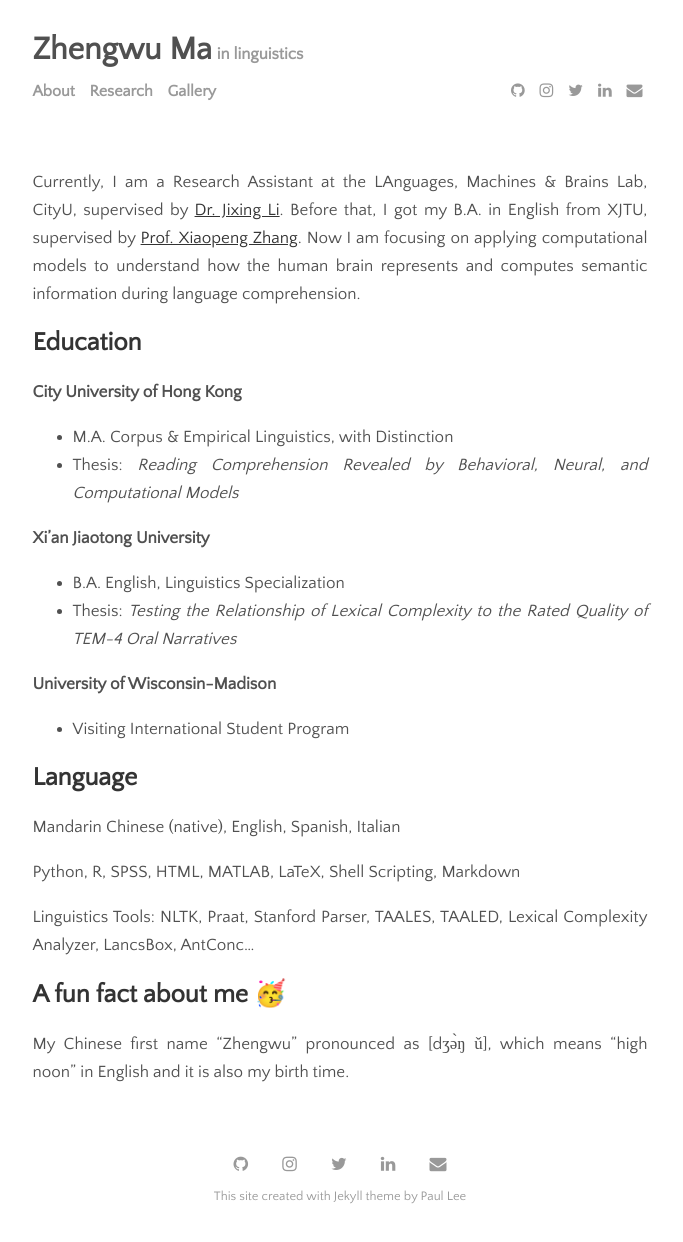
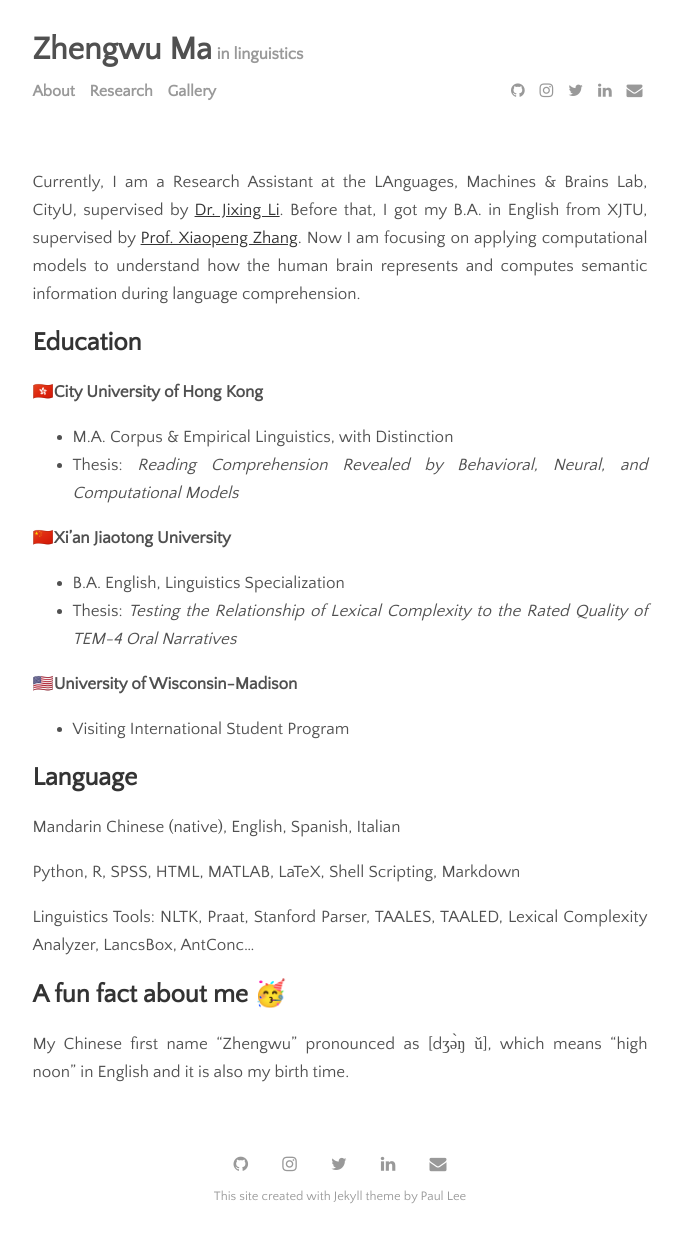
Before and after one commit to zhengwuma/zhengwuma.github.io, a Jekyll site: the page built from menu/about.md, in a window 1280 px wide. Shown: the whole page, without its empty margins (300-983 px from the left). Built offline with Jekyll 4.4.1, drawn with Linux system fonts in a browser that asks for light colours.

```diff
--- a/menu/about.md
+++ b/menu/about.md
@@ -8,15 +8,15 @@ Currently, I am a Research Assistant at the LAnguages, Machines & Brains Lab, Ci
 
 ## Education
 
-__City University of Hong Kong__
+🇭🇰__City University of Hong Kong__
 - M.A. Corpus & Empirical Linguistics, with Distinction
 - Thesis: *Reading Comprehension Revealed by Behavioral, Neural, and Computational Models*
 
-__Xi'an Jiaotong University__
+🇨🇳__Xi'an Jiaotong University__
 - B.A. English, Linguistics Specialization
 - Thesis: *Testing the Relationship of Lexical Complexity to the Rated Quality of TEM-4 Oral Narratives*
 
-__University of Wisconsin-Madison__
+🇺🇸__University of Wisconsin-Madison__
 - Visiting International Student Program
 
 ## Language
```
